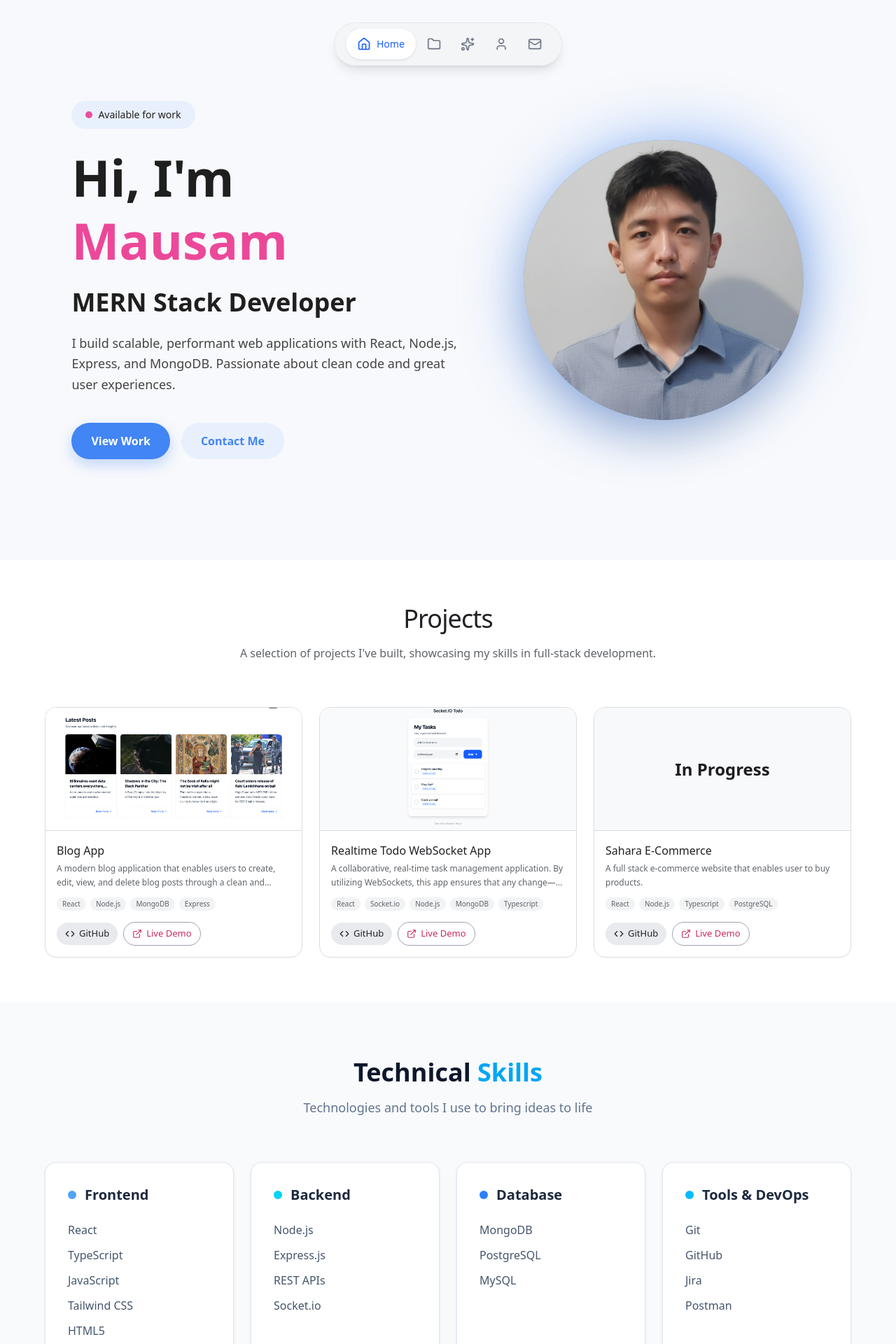
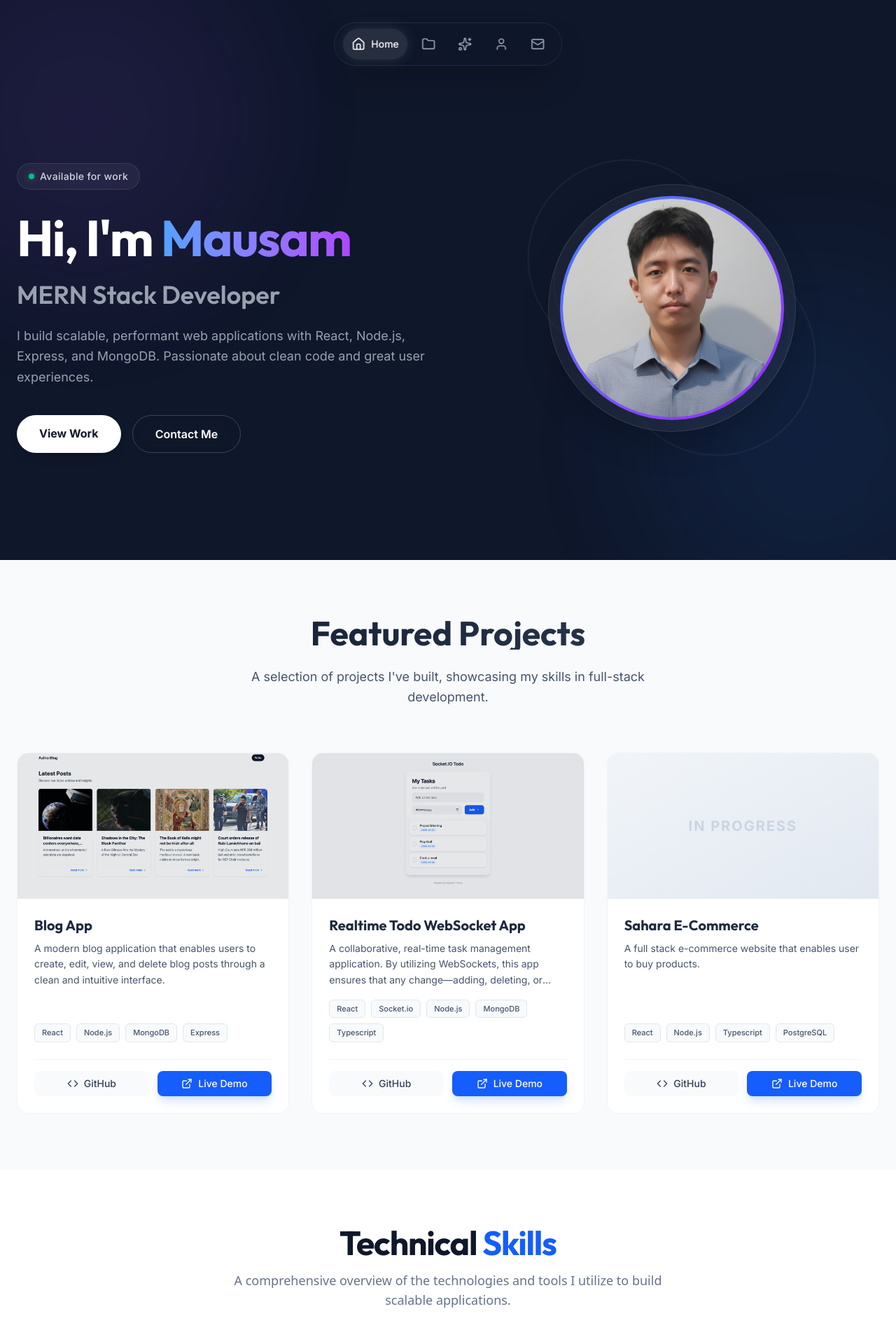
Before and after one commit to ThapaMausam/personal-portfolio, a React (Vite) app: page / in a window 1280 px wide. Shown: the top 1920 px of the page at 70% size. Built offline with nearby package versions, Linux system fonts and the light colour scheme.

Commit message:
feat: Integrate Framer Motion for animations and enhance UI styling across components.

```diff
--- a/package.json
+++ b/package.json
@@ -11,6 +11,7 @@
   },
   "dependencies": {
     "@tailwindcss/vite": "^4.1.18",
+    "framer-motion": "^12.23.26",
     "lucide-react": "^0.562.0",
     "react": "^19.2.0",
     "react-dom": "^19.2.0",
--- a/src/components/Hero.tsx
+++ b/src/components/Hero.tsx
@@ -1,74 +1,94 @@
+import { motion } from "framer-motion";
+
 const Hero = () => {
   return (
-    <section className="min-h-screen bg-[#f8f9fc] px-6 sm:px-12 lg:px-[8vw] pt-24 sm:pt-28 lg:pt-0">
-      <div className="grid lg:grid-cols-[1.2fr_1fr] gap-12 lg:gap-16 items-center min-h-[calc(100vh-6rem)] lg:min-h-screen">
+    <section className="min-h-screen relative flex items-center justify-center px-6 overflow-hidden pt-20">
+      {/* Background Elements */}
+      <div className="absolute inset-0 w-full h-full bg-[#0f172a]" />
+      <div className="absolute top-[-10%] left-[-10%] w-[500px] h-[500px] bg-purple-500/10 rounded-full blur-[100px] animate-pulse" />
+      <div className="absolute bottom-[-10%] right-[-10%] w-[500px] h-[500px] bg-blue-500/10 rounded-full blur-[100px] animate-pulse delay-1000" />
 
+      <div className="container mx-auto grid lg:grid-cols-2 gap-12 items-center relative z-10">
         {/* Hero Content */}
-        <div className="flex flex-col gap-6 text-center lg:text-left items-center lg:items-start">
+        <motion.div
+          initial={{ opacity: 0, x: -50 }}
+          animate={{ opacity: 1, x: 0 }}
+          transition={{ duration: 0.8 }}
+          className="flex flex-col gap-6 text-center lg:text-left items-center lg:items-start"
+        >
           {/* Available for work badge */}
-          <div className="inline-flex items-center gap-2 bg-[#e8f0fe] px-5 py-2.5 rounded-full">
-            <div className="w-2.5 h-2.5 bg-[#ec4899] rounded-full animate-pulse" />
-            <span className="text-sm font-medium text-[#1f1f1f]">
+          <motion.div
+            initial={{ opacity: 0, y: 20 }}
+            animate={{ opacity: 1, y: 0 }}
+            transition={{ delay: 0.2 }}
+            className="inline-flex items-center gap-2 bg-white/5 border border-white/10 px-4 py-2 rounded-full backdrop-blur-sm"
+          >
+            <div className="w-2 h-2 bg-emerald-400 rounded-full animate-pulse shadow-[0_0_10px_rgba(52,211,153,0.5)]" />
+            <span className="text-sm font-medium text-gray-300 tracking-wide">
               Available for work
             </span>
+          </motion.div>
+
+          {/* Heading */}
+          <div className="space-y-4">
+            <h1 className="text-5xl sm:text-6xl lg:text-7xl font-bold leading-tight text-white tracking-tight">
+              Hi, I'm <span className="text-transparent bg-clip-text bg-linear-to-r from-blue-400 to-purple-500">Mausam</span>
+            </h1>
+            <h2 className="text-2xl sm:text-3xl lg:text-4xl font-semibold text-gray-400">
+              MERN Stack Developer
+            </h2>
           </div>
 
-          {/* Heading */}
-          <h1 className="text-4xl sm:text-5xl lg:text-6xl xl:text-7xl font-bold leading-tight text-[#1f1f1f]">
-            Hi, I'm <span className="text-[#ec4899]">Mausam</span>
-          </h1>
-
-          {/* Title */}
-          <h2 className="text-2xl sm:text-3xl lg:text-4xl font-semibold text-[#1f1f1f]">
-            MERN Stack Developer
-          </h2>
-
           {/* Description */}
-          <p className="text-base sm:text-lg leading-relaxed text-[#444] max-w-180">
-            I build scalable, performant web applications with React, Node.js, Express, and MongoDB. Passionate about clean code and great user experiences.
+          <p className="text-base sm:text-lg leading-relaxed text-gray-400 max-w-2xl">
+            I build scalable, performant web applications with React, Node.js, Express, and MongoDB.
+            Passionate about clean code and great user experiences.
           </p>
 
           {/* CTA Buttons */}
-          <div className="flex flex-col sm:flex-row gap-4 mt-4 w-full sm:w-auto">
+          <motion.div
+            initial={{ opacity: 0, y: 20 }}
+            animate={{ opacity: 1, y: 0 }}
+            transition={{ delay: 0.4 }}
+            className="flex flex-col sm:flex-row gap-4 mt-4 w-full sm:w-auto"
+          >
             <a
               href="#projects"
-              className="bg-[#4285F4] text-white px-7 py-3.5 rounded-full font-semibold shadow-[0_8px_20px_rgba(66,133,244,0.3)] hover:shadow-[0_12px_28px_rgba(66,133,244,0.35)] hover:-translate-y-0.5 transition-all duration-200 text-center"
+              className="bg-white text-gray-900 px-8 py-3.5 rounded-full font-bold shadow-lg hover:shadow-white/25 hover:-translate-y-1 transition-all duration-300 text-center"
             >
               View Work
             </a>
             <a
               href="#contact"
-              className="bg-[#e8f0fe] text-[#4285F4] px-7 py-3.5 rounded-full font-semibold hover:bg-[#d2e3fc] transition-colors duration-200 text-center"
+              className="bg-transparent border border-white/20 text-white px-8 py-3.5 rounded-full font-semibold hover:bg-white/10 transition-colors duration-300 text-center backdrop-blur-sm"
             >
               Contact Me
             </a>
-          </div>
-        </div>
+          </motion.div>
+        </motion.div>
 
         {/* Hero Visual */}
-        <div className="relative flex justify-center items-center mt-12 lg:mt-0">
-          {/* Gradient Blob */}
-          <div
-            className="absolute w-65 h-65 sm:w-95 sm:h-95 opacity-90 blur-2xl sm:blur-[50px] z-0"
-            style={{
-              background: 'radial-gradient(circle at top left, #8ab4f8, #4285f4)',
-              borderRadius: '50% 40% 60% 45% / 55% 45% 55% 45%'
-            }}
-          />
+        <motion.div
+          initial={{ opacity: 0, scale: 0.8 }}
+          animate={{ opacity: 1, scale: 1 }}
+          transition={{ duration: 0.8 }}
+          className="relative flex justify-center items-center mt-12 lg:mt-0"
+        >
+          {/* Abstract Shapes */}
+          <div className="absolute w-[80%] h-[80%] border-2 border-white/5 rounded-full animate-[spin_10s_linear_infinite]" />
+          <div className="absolute w-[60%] h-[60%] border-2 border-white/5 rounded-full animate-[spin_15s_linear_infinite_reverse]" />
 
           {/* Profile Image Card */}
-          <div className="relative z-10 bg-white rounded-full w-full max-w-100 aspect-square shadow-[0_30px_60px_rgba(0,0,0,0.12)]">
-            {/* Large Profile Image */}
-            <div className="w-full h-full rounded-full overflow-hidden bg-linear-to-br from-[#4285F4] to-[#8ab4f8]">
+          <div className="relative z-10 p-4 bg-white/5 backdrop-blur-2xl rounded-full border border-white/10 shadow-2xl skew-y-0 hover:skew-y-1 transition-transform duration-500">
+            <div className="w-64 h-64 sm:w-80 sm:h-80 rounded-full overflow-hidden bg-gradient-to-br from-blue-500 to-purple-600 p-1">
               <img
                 src="src/assets/cropped_circle_image.png"
                 alt="Mausam Thapa"
-                className="w-full h-full object-cover"
+                className="w-full h-full object-cover rounded-full filter hover:brightness-110 transition-all duration-300"
               />
             </div>
           </div>
-        </div>
-
+        </motion.div>
       </div>
     </section>
   );
--- a/src/components/NavBar.tsx
+++ b/src/components/NavBar.tsx
@@ -1,68 +1,73 @@
-import { useState } from "react";
+import { useState, useEffect } from "react";
 import { Home, Folder, Sparkles, Mail, User } from "lucide-react";
 
 const NavBar = () => {
-    const [activeTab, setActiveTab] = useState("Home");
+    const [activeTab, setActiveTab] = useState("home");
 
     const navItems = [
-        { name: "Home", icon: <Home size={20} /> },
-        { name: "Projects", icon: <Folder size={20} /> },
-        { name: "Skills", icon: <Sparkles size={20} /> },
-        { name: "About Me", icon: <User size={20} /> },
-        { name: "Contact", icon: <Mail size={20} /> },
+        { name: "Home", icon: <Home size={20} />, id: "home" },
+        { name: "Projects", icon: <Folder size={20} />, id: "projects" },
+        { name: "Skills", icon: <Sparkles size={20} />, id: "skills" },
+        { name: "About Me", icon: <User size={20} />, id: "about" },
+        { name: "Contact", icon: <Mail size={20} />, id: "contact" },
     ];
 
+    const scrollToSection = (id: string) => {
+        const element = document.getElementById(id);
+        if (element) {
+            element.scrollIntoView({ behavior: "smooth" });
+            setActiveTab(id);
+        }
+    };
+
+    useEffect(() => {
+        const handleScroll = () => {
+            const sections = navItems.map(item => document.getElementById(item.id));
+            const scrollPosition = window.scrollY + 100; // Offset for better detection
+
+            for (const section of sections) {
+                if (section && section.offsetTop <= scrollPosition && section.offsetTop + section.offsetHeight > scrollPosition) {
+                    setActiveTab(section.id);
+                }
+            }
+        };
+
+        window.addEventListener("scroll", handleScroll);
+        return () => window.removeEventListener("scroll", handleScroll);
+    }, []);
+
     return (
-        // Positioning the whole bar
-        <div className="fixed left-1/2 -translate-x-1/2 flex items-center gap-4 z-50
-            /* Mobile: bottom */
-            bottom-8
-            /* Tablet/Desktop: top */
-            md:top-8 md:bottom-auto">
-
-            {/* 1. Main Pill Container */}
-            <div className="flex items-center gap-1 bg-gray-100/80 p-2 px-4 rounded-full border border-gray-200 backdrop-blur-md shadow-lg">
+        <div className="fixed left-1/2 -translate-x-1/2 z-50 bottom-8 md:top-8 md:bottom-auto w-fit max-w-[90vw]">
+            <div className="flex items-center gap-2 bg-slate-900/80 p-2 px-3 rounded-full border border-slate-700/50 backdrop-blur-xl shadow-2xl">
                 {navItems.map((item) => (
                     <button
                         key={item.name}
-                        onClick={() => setActiveTab(item.name)}
-                        // ADDED 'group' HERE: This allows the tooltip to react to the button hover
-                        className={`group p-3 rounded-full transition-all duration-300 relative flex items-center gap-2 ${
-                            activeTab === item.name
-                                ? "bg-white text-blue-600 shadow-sm px-4"  // Active Styles (slightly wider)
-                                : "text-gray-500 hover:text-gray-900 hover:bg-gray-200/50" // Inactive Styles
-                        }`}
+                        onClick={() => scrollToSection(item.id)}
+                        className={`group relative p-3 rounded-full transition-all duration-300 flex items-center gap-2 overflow-hidden ${activeTab === item.id
+                                ? "bg-white/10 text-white shadow-[0_0_20px_rgba(255,255,255,0.1)]"
+                                : "text-gray-400 hover:text-white hover:bg-white/5"
+                            }`}
                         aria-label={item.name}
                     >
-                        {/* Icon Wrapper */}
-                        <span>{item.icon}</span>
+                        <span className="relative z-10">{item.icon}</span>
 
-                        {/* Only the active tab name shows */}
-                        {activeTab === item.name && (
-                            <span className="font-medium text-sm transition-opacity duration-300">
+                        {activeTab === item.id && (
+                            <span className="relative z-10 font-medium text-sm hidden sm:block animate-in fade-in slide-in-from-left-2 duration-300">
                                 {item.name}
                             </span>
                         )}
 
-                        {/* Tooltip for non-active tabs */}
-                        {activeTab !== item.name && (
-                            <div className="absolute bottom-full left-1/2 -translate-x-1/2 mb-3 px-2 py-1 bg-gray-900 text-white text-xs rounded-md
+                        {activeTab !== item.id && (
+                            <div className="absolute bottom-full left-1/2 -translate-x-1/2 mb-3 px-3 py-1.5 bg-gray-900 text-white text-xs rounded-lg
                                 opacity-0 translate-y-2 group-hover:opacity-100 group-hover:translate-y-0
-                                transition-all duration-200 pointer-events-none whitespace-nowrap hidden md:block shadow-xl">
+                                transition-all duration-200 pointer-events-none whitespace-nowrap shadow-xl border border-white/10">
                                 {item.name}
-                                {/* Small Triangle Arrow for the tooltip */}
                                 <div className="absolute top-full left-1/2 -translate-x-1/2 -mt-1 border-4 border-transparent border-t-gray-900"></div>
                             </div>
                         )}
                     </button>
                 ))}
             </div>
-
-            {/* 2. Dark Mode Toggle
-            <button className="p-3 rounded-full bg-gray-100/80 border border-gray-200 shadow-lg hover:bg-gray-200 transition-colors">
-                <Moon size={20} />
-            </button> */}
-
         </div>
     );
 };
--- a/src/components/ProjectSection.tsx
+++ b/src/components/ProjectSection.tsx
@@ -1,4 +1,5 @@
 import { ExternalLink, Code } from 'lucide-react';
+import { motion } from 'framer-motion';
 
 const ProjectSection = () => {
   const projects = [
@@ -32,80 +33,95 @@ const ProjectSection = () => {
   ];
 
   return (
-    <section className="bg-white py-16 px-4 font-sans antialiased text-[#3c4043]">
-      <div className="max-w-6xl mx-auto">
+    <section className="bg-slate-50 py-20 px-4 md:px-6 relative overflow-hidden">
+      <div className="max-w-7xl mx-auto relative z-10">
 
         {/* Refined Minimalist Header Section */}
-        <div className="mb-12 md:mb-16 text-center">
-          <h2 className="text-3xl md:text-4xl font-medium tracking-tight text-[#202124] mb-4">
-          Projects
+        <motion.div
+          initial={{ opacity: 0, y: 20 }}
+          whileInView={{ opacity: 1, y: 0 }}
+          viewport={{ once: true }}
+          transition={{ duration: 0.6 }}
+          className="mb-16 text-center"
+        >
+          <h2 className="text-4xl md:text-5xl font-bold bg-clip-text text-transparent bg-gradient-to-r from-slate-900 to-slate-700 mb-6">
+            Featured Projects
           </h2>
-          <p className="max-w-2xl text-[#5f6368] text-base leading-relaxed mx-auto">
+          <p className="max-w-2xl text-slate-600 text-lg leading-relaxed mx-auto">
             A selection of projects I've built, showcasing my skills in full-stack development.
           </p>
-        </div>
+        </motion.div>
 
-        <div className="grid grid-cols-1 sm:grid-cols-2 lg:grid-cols-3 gap-6">
-          {projects.map((project) => (
-            <div
+        <div className="grid grid-cols-1 md:grid-cols-2 lg:grid-cols-3 gap-8">
+          {projects.map((project, index) => (
+            <motion.div
               key={project.id}
-              className="group bg-white rounded-2xl border border-[#dadce0] overflow-hidden hover:shadow-md transition-all duration-300 flex flex-col"
+              initial={{ opacity: 0, y: 20 }}
+              whileInView={{ opacity: 1, y: 0 }}
+              viewport={{ once: true }}
+              transition={{ duration: 0.5, delay: index * 0.1 }}
+              className="group bg-white rounded-2xl overflow-hidden hover:shadow-2xl transition-all duration-300 border border-slate-100 flex flex-col h-full"
             >
               {/* Image Section */}
-              <div className="h-44 overflow-hidden bg-[#f8f9fa] flex items-center justify-center border-b border-[#dadce0]">
+              <div className="h-52 overflow-hidden bg-slate-100 relative">
                 {project.image ? (
+                  <>
+                    <div className="absolute inset-0 bg-slate-900/10 group-hover:bg-transparent transition-colors z-10" />
                     <img
                       src={project.image}
                       alt={project.title}
-                    className="w-full h-full object-cover transition-transform duration-500 group-hover:scale-105"
+                      className="w-full h-full object-cover transition-transform duration-700 group-hover:scale-110"
                     />
+                  </>
                 ) : (
+                  <div className="w-full h-full flex items-center justify-center bg-gradient-to-br from-slate-100 to-slate-200">
                     <div className="px-6 text-center">
-                    <span className="text-xl md:text-2xl font-bold text-[#1d1d1f] leading-tight block">
+                      <span className="text-xl font-bold text-slate-300 uppercase tracking-widest">
                         In Progress
                       </span>
+                    </div>
                   </div>
                 )}
               </div>
 
               {/* Content Section */}
-              <div className="p-4 flex flex-col grow">
-                <h3 className="text-base font-medium text-[#202124] mb-1">
+              <div className="p-6 flex flex-col grow">
+                <h3 className="text-xl font-bold text-slate-800 mb-2 group-hover:text-blue-600 transition-colors">
                   {project.title}
                 </h3>
 
-                <p className="text-[#5f6368] text-xs leading-relaxed mb-3 line-clamp-2">
+                <p className="text-slate-600 text-sm leading-relaxed mb-4 line-clamp-3">
                   {project.description}
                 </p>
 
                 {/* Tech Tags */}
-                <div className="flex flex-wrap gap-1.5 mb-4">
+                <div className="flex flex-wrap gap-2 mb-6 mt-auto">
                   {project.tags.map(tag => (
-                    <span key={tag} className="text-[10px] px-2 py-0.5 bg-[#f1f3f4] text-[#5f6368] rounded-full">
+                    <span key={tag} className="text-[11px] px-2.5 py-1 bg-slate-50 text-slate-600 border border-slate-200 rounded-md font-medium">
                       {tag}
                     </span>
                   ))}
                 </div>
 
-                {/* Actions - Scaled down to match image */}
-                <div className="flex items-center gap-2 mt-auto">
+                {/* Actions */}
+                <div className="flex items-center gap-3 pt-4 border-t border-slate-100">
                   <a target='_blank'
                     href={project.github}
-                    className="flex items-center gap-1.5 px-3 py-1.5 rounded-full bg-[#e8eaed] text-[#202124] text-[13px] font-medium hover:bg-[#dadce0] transition-colors"
+                    className="flex items-center gap-2 px-4 py-2 rounded-lg bg-slate-50 text-slate-700 text-sm font-medium hover:bg-slate-100 transition-all flex-1 justify-center"
                   >
-                    <Code size={14} />
+                    <Code size={16} />
                     <span>GitHub</span>
                   </a>
                   <a target='_blank'
                     href={project.link}
-                    className="flex items-center gap-1.5 px-3 py-1.5 rounded-full border border-[#9ca3af] text-[#c92a62] text-[13px] font-medium hover:bg-gray-50 transition-colors"
+                    className="flex items-center gap-2 px-4 py-2 rounded-lg bg-blue-600 text-white text-sm font-medium hover:bg-blue-700 shadow-lg shadow-blue-500/20 transition-all flex-1 justify-center"
                   >
-                    <ExternalLink size={14} />
+                    <ExternalLink size={16} />
                     <span>Live Demo</span>
                   </a>
                 </div>
               </div>
-            </div>
+            </motion.div>
           ))}
         </div>
       </div>
--- a/src/components/SkillsSection.tsx
+++ b/src/components/SkillsSection.tsx
@@ -1,3 +1,5 @@
+import { motion } from 'framer-motion';
+
 const SkillsSection = () => {
   const skills = [
     {
@@ -23,27 +25,38 @@ const SkillsSection = () => {
   ];
 
   return (
-    <section className="bg-slate-50 py-20 px-6 font-sans">
+    <section className="bg-white py-20 px-6 font-sans">
       <div className="max-w-6xl mx-auto">
         {/* Header */}
-        <div className="text-center mb-16">
-          <h2 className="text-4xl font-bold text-slate-900 mb-4">
-            Technical <span className="text-sky-500">Skills</span>
+        <motion.div
+          initial={{ opacity: 0, y: 20 }}
+          whileInView={{ opacity: 1, y: 0 }}
+          viewport={{ once: true }}
+          transition={{ duration: 0.6 }}
+          className="text-center mb-16"
+        >
+          <h2 className="text-4xl md:text-5xl font-bold text-slate-900 mb-4 tracking-tight">
+            Technical <span className="text-blue-600">Skills</span>
           </h2>
-          <p className="text-slate-500 text-lg">
-            Technologies and tools I use to bring ideas to life
+          <p className="text-slate-500 text-lg max-w-2xl mx-auto">
+            A comprehensive overview of the technologies and tools I utilize to build scalable applications.
           </p>
-        </div>
+        </motion.div>
 
         {/* Skills Grid */}
         <div className="grid grid-cols-1 md:grid-cols-2 lg:grid-cols-4 gap-6">
           {skills.map((skillGroup, index) => (
-            <div
+            <motion.div
               key={index}
-              className="bg-white border border-slate-200 rounded-2xl p-8 shadow-sm hover:shadow-md transition-shadow duration-300"
+              initial={{ opacity: 0, y: 20 }}
+              whileInView={{ opacity: 1, y: 0 }}
+              viewport={{ once: true }}
+              transition={{ duration: 0.5, delay: index * 0.1 }}
+              whileHover={{ y: -5 }}
+              className="bg-slate-50 border border-slate-100 rounded-2xl p-8 shadow-sm hover:shadow-xl transition-all duration-300"
             >
-              <div className="flex items-center gap-3 mb-6">
-                <span className={`w-3 h-3 rounded-full ${skillGroup.color}`}></span>
+              <div className="flex items-center gap-3 mb-6 pb-4 border-b border-slate-200">
+                <span className={`w-3 h-3 rounded-full ${skillGroup.color} shadow-lg shadow-${skillGroup.color}/50`}></span>
                 <h3 className="text-xl font-bold text-slate-800">
                   {skillGroup.category}
                 </h3>
@@ -51,12 +64,13 @@ const SkillsSection = () => {
 
               <ul className="space-y-3">
                 {skillGroup.items.map((item, idx) => (
-                  <li key={idx} className="text-slate-600 font-medium">
+                  <li key={idx} className="flex items-center gap-2 text-slate-600 font-medium hover:text-blue-600 transition-colors">
+                    <div className="w-1.5 h-1.5 rounded-full bg-slate-300" />
                     {item}
                   </li>
                 ))}
               </ul>
-            </div>
+            </motion.div>
           ))}
         </div>
       </div>
--- a/src/index.css
+++ b/src/index.css
@@ -1 +1,13 @@
+@import url('https://fonts.googleapis.com/css2?family=Inter:wght@300;400;500;600;700&family=Outfit:wght@300;400;500;600;700;800&display=swap');
 @import "tailwindcss";
+
+body {
+    background-color: #0f172a; /* matches slate-900 */
+    color: #e2e8f0; /* matches slate-200 */
+    font-family: 'Inter', sans-serif;
+    overflow-x: hidden;
+}
+
+h1, h2, h3, h4, h5, h6 {
+    font-family: 'Outfit', sans-serif;
+}
--- a/src/pages/Home.tsx
+++ b/src/pages/Home.tsx
@@ -10,11 +10,11 @@ const Home = () => {
     return (
         <>
             <NavBar />
-            <Hero />
-            <ProjectSection />
-            <SkillsSection />
-            <AboutMe />
-            <ContactSection />
+            <div id="home"><Hero /></div>
+            <div id="projects"><ProjectSection /></div>
+            <div id="skills"><SkillsSection /></div>
+            <div id="about"><AboutMe /></div>
+            <div id="contact"><ContactSection /></div>
             <Footer />
         </>
     )
```
Also changed, not shown: src/components/AboutMe.tsx (+34 -18 lines), src/components/ContactSection.tsx (+64 -31 lines), 1 other file (tests, documents, lock files or other folders). Lines whose indentation alone changed are shown as unchanged.
